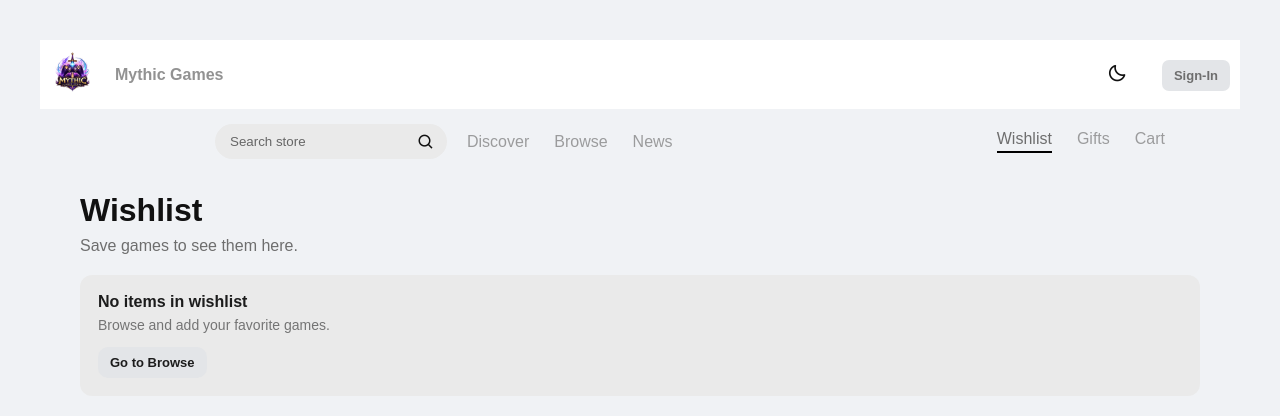
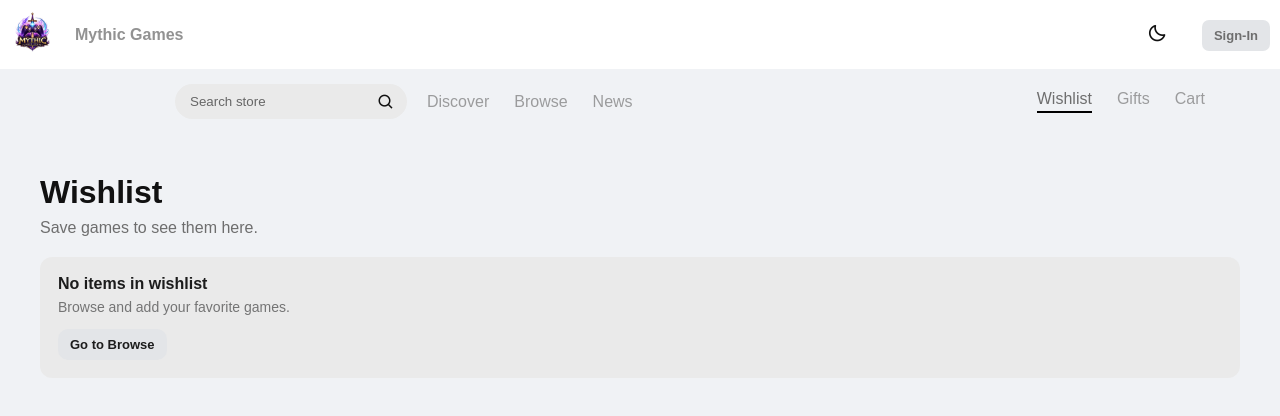
Before and after one commit to SafferStha/Mythic-Games, a React (Vite) app in the folder frontend/: page /wishlist in a window 1280 px wide. Shown: the top 416 px of the page. Built offline with nearby package versions, Linux system fonts and the light colour scheme.

Commit message:
Making changes in wishlist

```diff
--- a/frontend/src/pages/Wishlist.css
+++ b/frontend/src/pages/Wishlist.css
@@ -1,3 +1,8 @@
+.wishlist-page{
+  min-height: 100vh;
+  background: var(--bg);
+}
+
 .wishlist-container{
   padding: 40px;
   color: var(--text-primary);
--- a/frontend/src/pages/Wishlist.jsx
+++ b/frontend/src/pages/Wishlist.jsx
@@ -15,10 +15,10 @@ const Wishlist = () => {
   const items = wishlistItems;
 
   return (
-    <div className="wishlist-container">
+    <div className="wishlist-page">
       <Navbar />
 
-      <div className="wishlist-container" style={{ paddingTop: 18 }}>
+      <main className="wishlist-container">
         <div style={{ padding: '0 0 0 0' }}>
           <h1 style={{ color: 'var(--text-primary)' }}>Wishlist</h1>
           <div className="muted" style={{ color: 'var(--text-muted)', marginTop: 8 }}>
@@ -70,7 +70,7 @@ const Wishlist = () => {
             ))}
           </div>
         )}
-      </div>
+      </main>
     </div>
   );
 };
```
